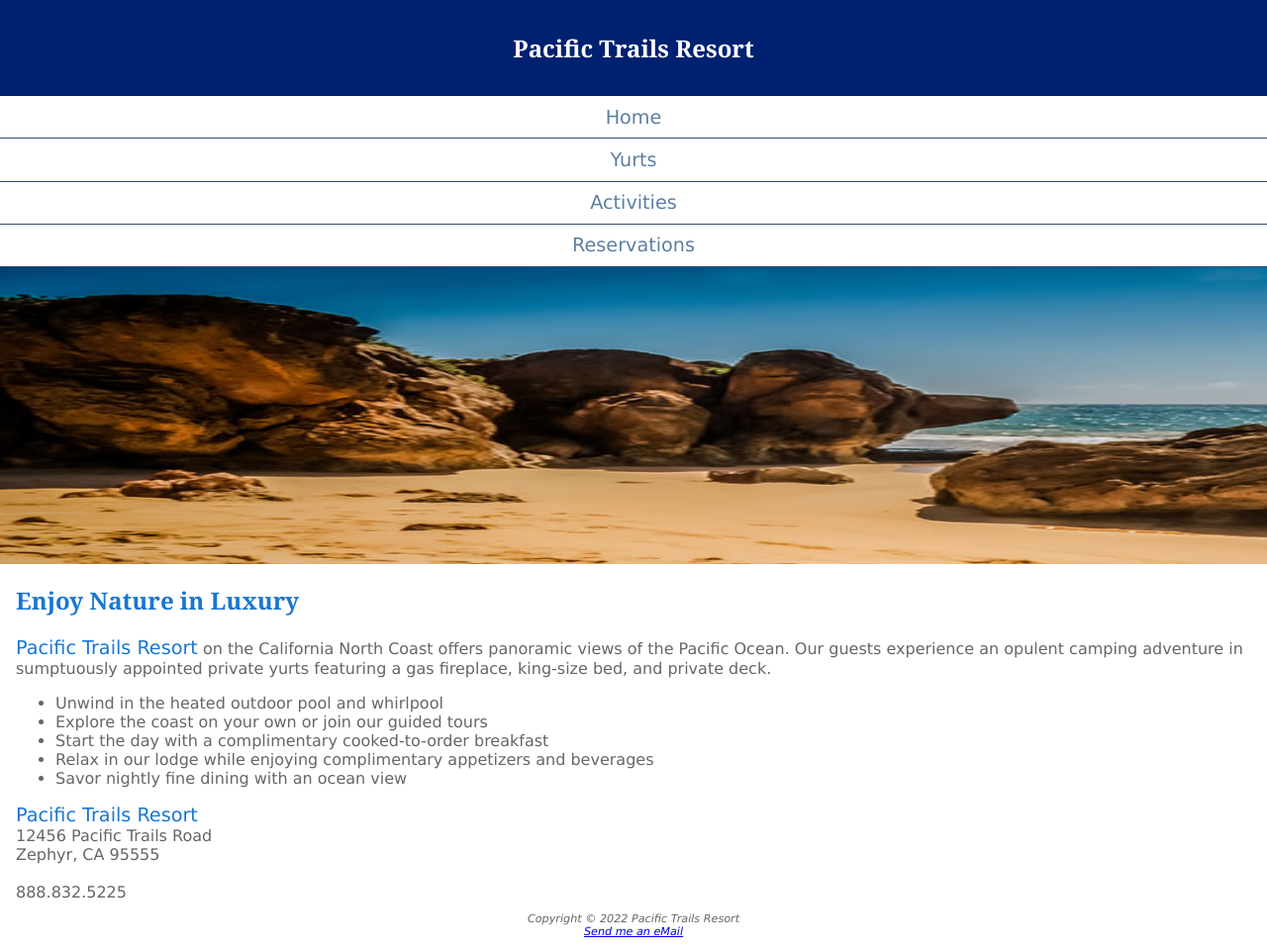
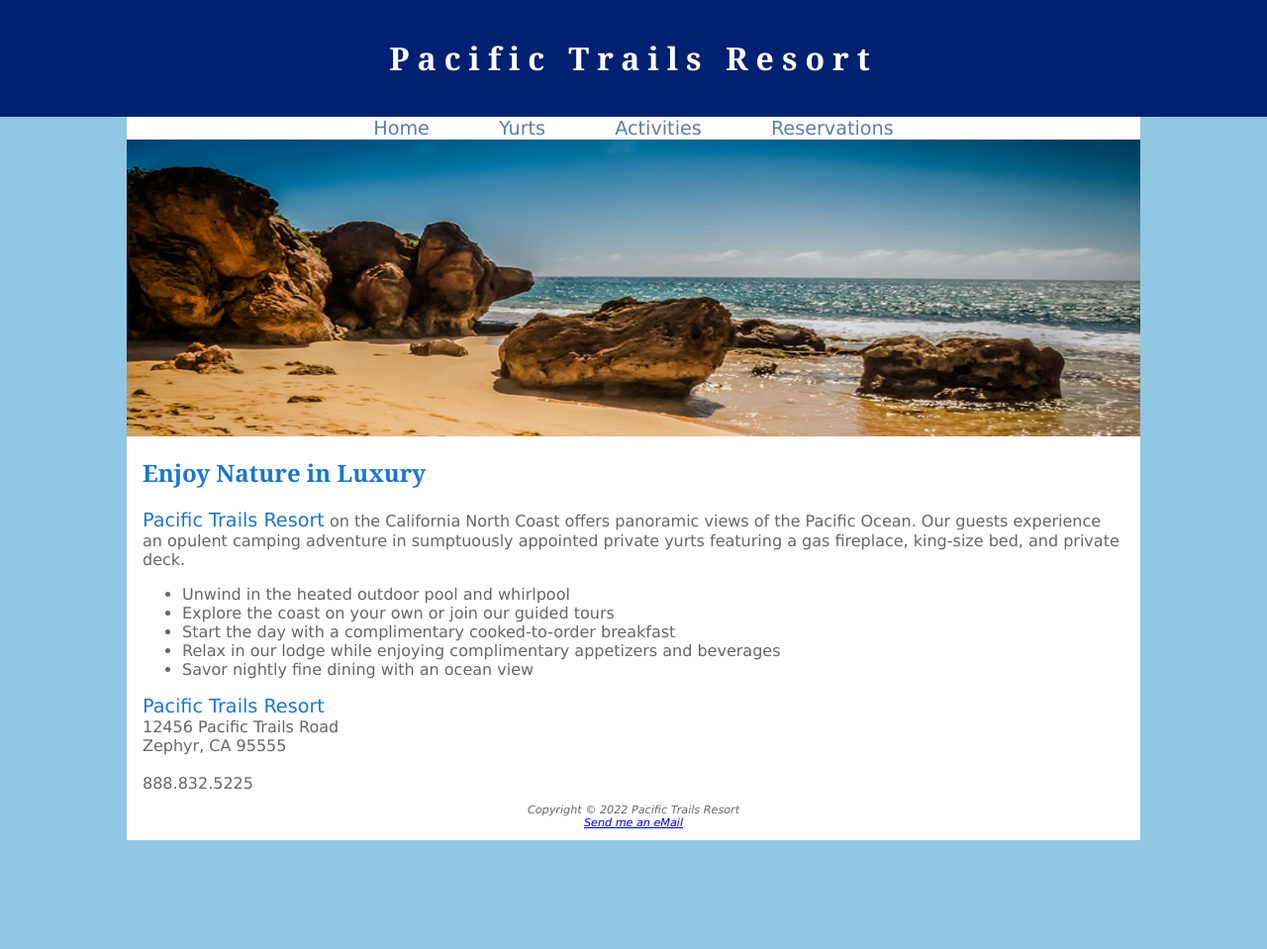
Before and after one commit to balmorel/CIS133, a plain HTML site: page week8/PacificTrails/index.html in a window 1280 px wide. Shown: the whole page at 99% size. After the commit the page ends 849 px from the top, so only its background shows below. Drawn offline with Linux system fonts and the light colour scheme.

Commit message:
Add files via upload

```diff
--- a/week8/PacificTrails/pacific.css
+++ b/week8/PacificTrails/pacific.css
@@ -40,8 +40,10 @@ nav a:hover {
 
 nav li {
     border-bottom: 1px solid #344873;
+    border-style: none;
     padding: .5em 1em;
     width: 100%;
+    display: inline;
 }
 
 nav ul {
@@ -49,10 +51,10 @@ nav ul {
     flex-direction: column;
     list-style-type: none;
     margin: 0;
-    padding: 0;
 }
 
-main { display: block;
+main {
+    display: block;
     padding: 0 1em;
 }
 
@@ -70,8 +72,9 @@ dt {
 }
 
 h1 {
-    font-size: 1.5em;
+    font-size: 2em;
     text-align: center;
+    letter-spacing: 0.25em;
 }
 
 h2 {
@@ -92,9 +95,34 @@ h3 {
     height: 300px;
     background-image: url(images/coast.jpg);
     background-repeat: no-repeat;
-    background-size: 200% 100%;
+    background-size: 100% 100%;
 }
 
 #wrapper {
     background-color: #FFFFFF;
 }
+
+@media screen and (min-width: 600px) {
+    nav ul {
+        flex-wrap: nowrap;
+        display: inline;
+        padding: 2rem;
+    }
+
+    nav li {
+        border-style: none;
+        padding: 2rem;
+        width: 12rem;
+    }
+}
+
+@media screen and (min-width: 1024px)  {
+    nav ul {
+        padding: 10%;
+    }
+
+    #wrapper {
+        width: 80%;
+        margin: 0 auto;
+    }
+}
```
Also changed, not shown: week8/PacificTrails/index.html (+5 -4 lines).
